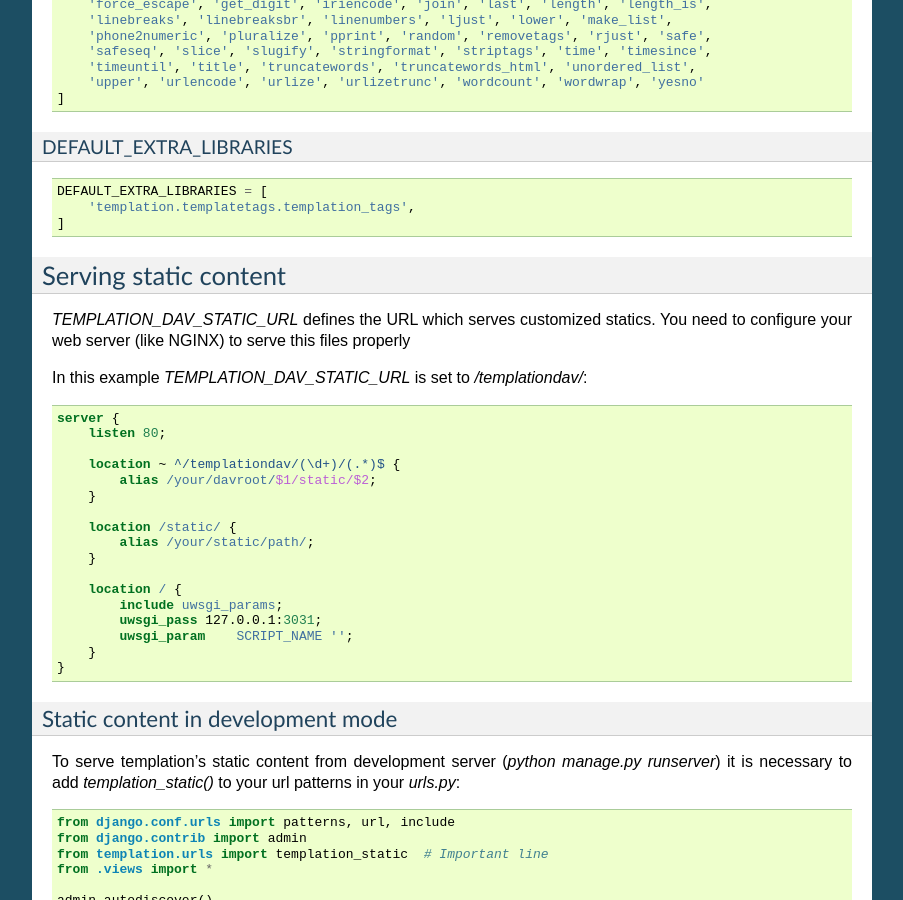
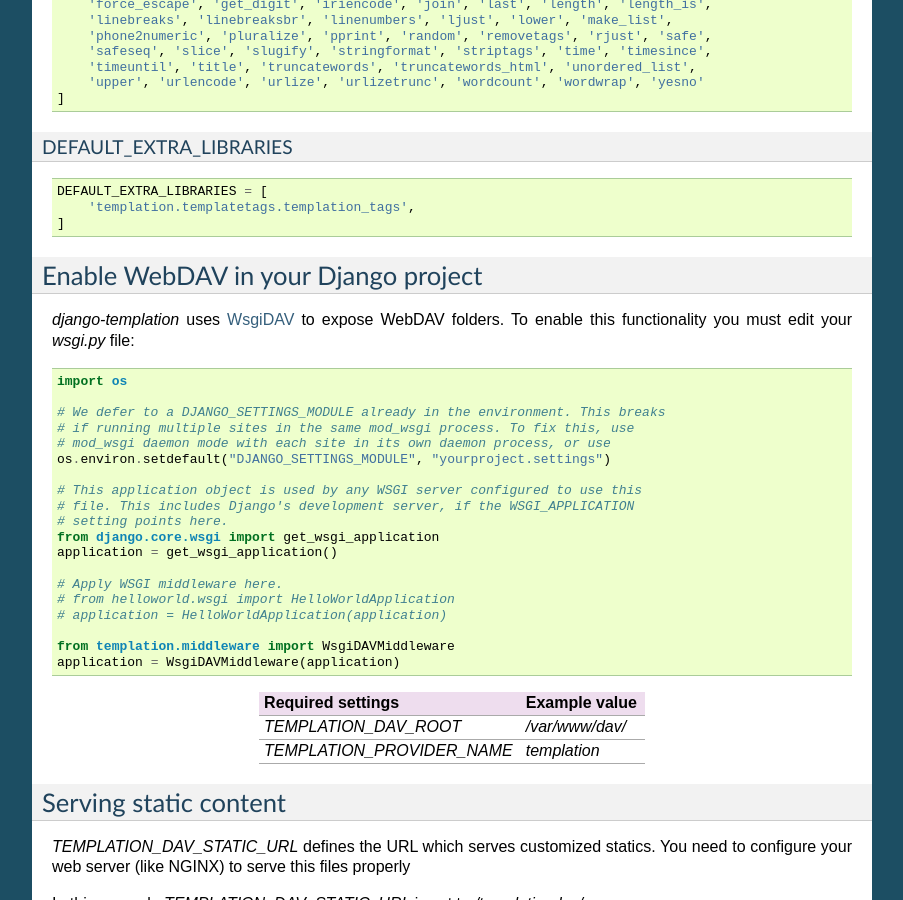
Before and after one commit to qdqmedia/django-templation, a Sphinx documentation site: the page built from docs/usage.rst, in a window 1280 px wide and 900 px high, scrolled down 2639 px. Shown: the whole window, without its empty margins (198-1101 px from the left). Built offline with Sphinx 7.4.7, drawn with Linux system fonts in a browser that asks for light colours; some of the changed text lies outside the part shown.

Commit message:
Adds WebDav info in docs

```diff
--- a/docs/usage.rst
+++ b/docs/usage.rst
@@ -7,7 +7,6 @@
 
 Django settings
 ------------------
-
 
 
 Minimal Django configuration
@@ -114,6 +113,46 @@
     DEFAULT_EXTRA_LIBRARIES = [
         'templation.templatetags.templation_tags',
     ]
+
+
+Enable WebDAV in your Django project
+------------------------------------
+
+`django-templation` uses `WsgiDAV`_ to expose WebDAV folders. To enable this functionality you must edit your `wsgi.py` file:
+
+.. code-block:: python
+
+    import os
+
+    # We defer to a DJANGO_SETTINGS_MODULE already in the environment. This breaks
+    # if running multiple sites in the same mod_wsgi process. To fix this, use
+    # mod_wsgi daemon mode with each site in its own daemon process, or use
+    os.environ.setdefault("DJANGO_SETTINGS_MODULE", "yourproject.settings")
+
+    # This application object is used by any WSGI server configured to use this
+    # file. This includes Django's development server, if the WSGI_APPLICATION
+    # setting points here.
+    from django.core.wsgi import get_wsgi_application
+    application = get_wsgi_application()
+
+    # Apply WSGI middleware here.
+    # from helloworld.wsgi import HelloWorldApplication
+    # application = HelloWorldApplication(application)
+
+    from templation.middleware import WsgiDAVMiddleware
+    application = WsgiDAVMiddleware(application)
+
+.. _WsgiDAV: http://wsgidav.readthedocs.org/en/latest/
+
+
+
+===========================  ==========================================
+ Required settings           Example value
+===========================  ==========================================
+`TEMPLATION_DAV_ROOT`        `/var/www/dav/`
+`TEMPLATION_PROVIDER_NAME`   `templation`
+===========================  ==========================================
+
 
 
 Serving static content
```
